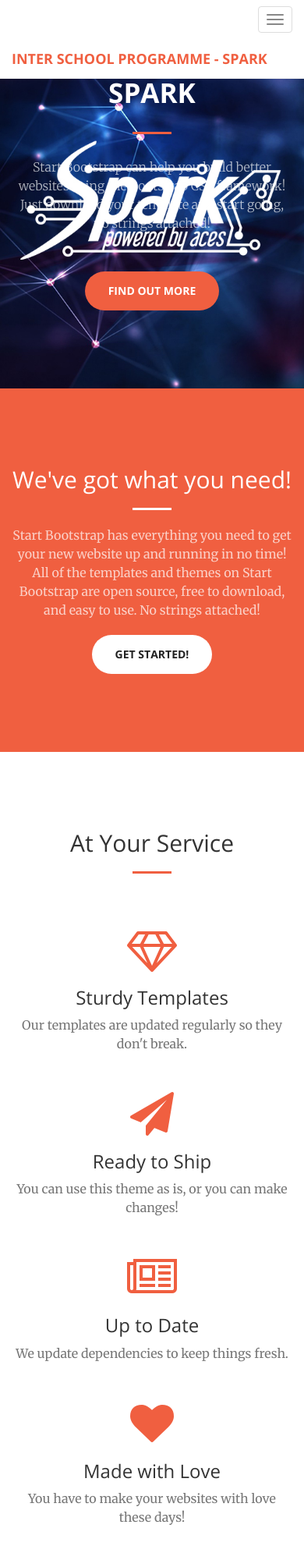
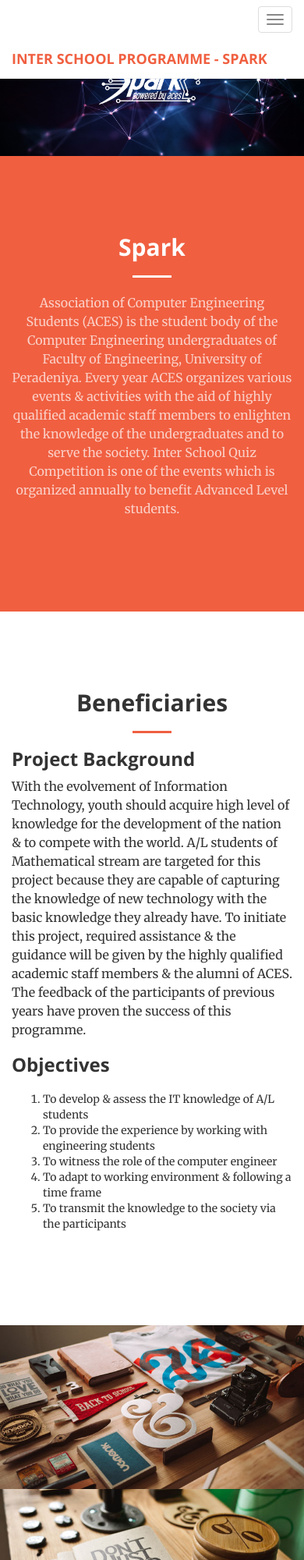
Before and after one commit to ElvinLabs/Spark, a plain HTML site: page index.html in a window 390 px wide. Shown: the top 2000 px of the page at 78% size. Drawn offline with nearby package versions, Linux system fonts and the light colour scheme.

Commit message:
add content

```diff
--- a/index.html
+++ b/index.html
@@ -73,12 +73,7 @@
 
     <header>
         <div class="header-content">
-            <div class="header-content-inner">
-                <h1>Spark</h1>
-                <hr>
-                <p>Start Bootstrap can help you build better websites using the Bootstrap CSS framework! Just download your template and start going, no strings attached!</p>
-                <a href="#about" class="btn btn-primary btn-xl page-scroll">Find Out More</a>
-            </div>
+
         </div>
     </header>
 
@@ -86,10 +81,10 @@
         <div class="container">
             <div class="row">
                 <div class="col-lg-8 col-lg-offset-2 text-center">
-                    <h2 class="section-heading">We've got what you need!</h2>
+                    <h2 class="section-heading"><b>Spark</b></h2>
                     <hr class="light">
-                    <p class="text-faded">Start Bootstrap has everything you need to get your new website up and running in no time! All of the templates and themes on Start Bootstrap are open source, free to download, and easy to use. No strings attached!</p>
-                    <a href="#" class="btn btn-default btn-xl">Get Started!</a>
+                    <p class="text-faded">Association of Computer Engineering Students (ACES) is the student body of the Computer Engineering undergraduates of Faculty of Engineering, University of Peradeniya. Every year ACES organizes various events & activities with the aid of highly qualified academic staff members to enlighten the knowledge of the undergraduates and to serve the society.  Inter School Quiz Competition is one of the events which is organized annually to benefit Advanced Level students.</p>
+
                 </div>
             </div>
         </div>
@@ -99,41 +94,32 @@
         <div class="container">
             <div class="row">
                 <div class="col-lg-12 text-center">
-                    <h2 class="section-heading">At Your Service</h2>
+                    <h2 class="section-heading"><b>Beneficiaries</b></h2>
                     <hr class="primary">
                 </div>
             </div>
         </div>
         <div class="container">
             <div class="row">
-                <div class="col-lg-3 col-md-6 text-center">
-                    <div class="service-box">
-                        <i class="fa fa-4x fa-diamond wow bounceIn text-primary"></i>
-                        <h3>Sturdy Templates</h3>
-                        <p class="text-muted">Our templates are updated regularly so they don't break.</p>
-                    </div>
+
+                <div class="col-lg-6 ">
+                 <h3 class="section-heading"><b>Project Background</b></h3>
+                <p>With the evolvement of Information Technology, youth should acquire high level of knowledge for the development of the nation & to compete with the world. A/L students of Mathematical stream are targeted for this project because they are capable of capturing the knowledge of new technology with the basic knowledge they already have. To initiate this project, required assistance & the guidance will be given by the highly qualified academic staff members & the alumni of ACES. The feedback of the participants of previous years have proven the success of this programme. </p>
                 </div>
-                <div class="col-lg-3 col-md-6 text-center">
-                    <div class="service-box">
-                        <i class="fa fa-4x fa-paper-plane wow bounceIn text-primary" data-wow-delay=".1s"></i>
-                        <h3>Ready to Ship</h3>
-                        <p class="text-muted">You can use this theme as is, or you can make changes!</p>
-                    </div>
+
+                 <div class="col-lg-6 ">
+                 <h3 class="section-heading"><b>Objectives</b></h3>
+                <p>
+                    <ol>
+                     <li>To develop & assess the IT knowledge of A/L students</li>
+                        <li>To provide the experience by working with engineering students </li>
+                        <li>To witness the role of the computer engineer </li>
+                        <li>To adapt to working environment & following a time frame </li>
+                        <li>To transmit the knowledge to the society via the participants </li>
+                     </ol>
+                     </p>
                 </div>
-                <div class="col-lg-3 col-md-6 text-center">
-                    <div class="service-box">
-                        <i class="fa fa-4x fa-newspaper-o wow bounceIn text-primary" data-wow-delay=".2s"></i>
-                        <h3>Up to Date</h3>
-                        <p class="text-muted">We update dependencies to keep things fresh.</p>
-                    </div>
-                </div>
-                <div class="col-lg-3 col-md-6 text-center">
-                    <div class="service-box">
-                        <i class="fa fa-4x fa-heart wow bounceIn text-primary" data-wow-delay=".3s"></i>
-                        <h3>Made with Love</h3>
-                        <p class="text-muted">You have to make your websites with love these days!</p>
-                    </div>
-                </div>
+
             </div>
         </div>
     </section>
@@ -235,14 +221,6 @@
         </div>
     </section>
 
-    <aside class="bg-dark">
-        <div class="container text-center">
-            <div class="call-to-action">
-                <h2>Free Download at Start Bootstrap!</h2>
-                <a href="#" class="btn btn-default btn-xl wow tada">Download Now!</a>
-            </div>
-        </div>
-    </aside>
 
     <section id="contact">
         <div class="container">
@@ -250,16 +228,9 @@
                 <div class="col-lg-8 col-lg-offset-2 text-center">
                     <h2 class="section-heading">Let's Get In Touch!</h2>
                     <hr class="primary">
-                    <p>Ready to start your next project with us? That's great! Give us a call or send us an email and we will get back to you as soon as possible!</p>
+                    <p>Association of Computer Engineering Students'<br>Faculty of Engineering<br>University of Peradeniya</p>
                 </div>
-                <div class="col-lg-4 col-lg-offset-2 text-center">
-                    <i class="fa fa-phone fa-3x wow bounceIn"></i>
-                    <p>123-456-6789</p>
-                </div>
-                <div class="col-lg-4 text-center">
-                    <i class="fa fa-envelope-o fa-3x wow bounceIn" data-wow-delay=".1s"></i>
-                    <p><a href="mailto:your-email@your-domain.com">feedback@startbootstrap.com</a></p>
-                </div>
+
             </div>
         </div>
     </section>
```
